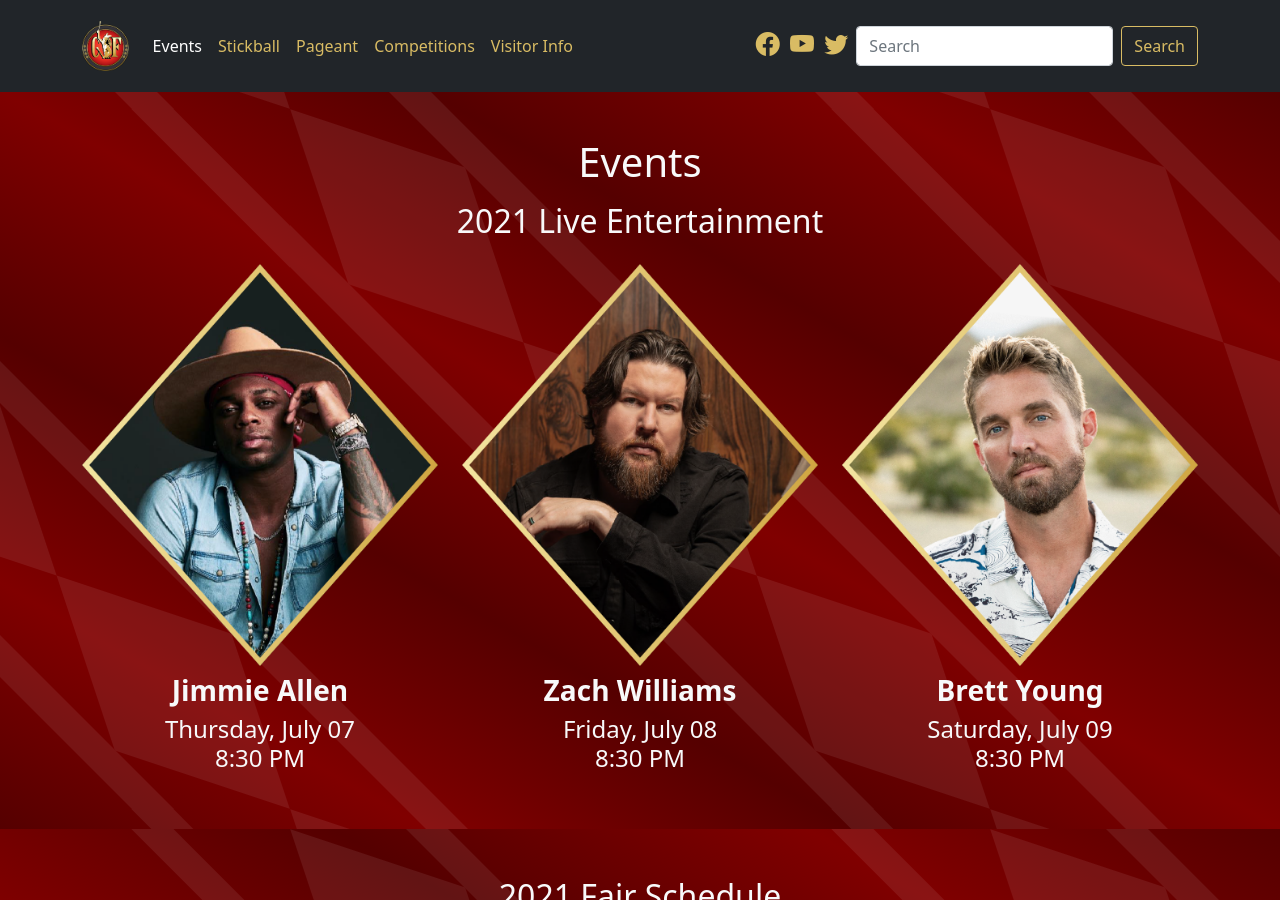
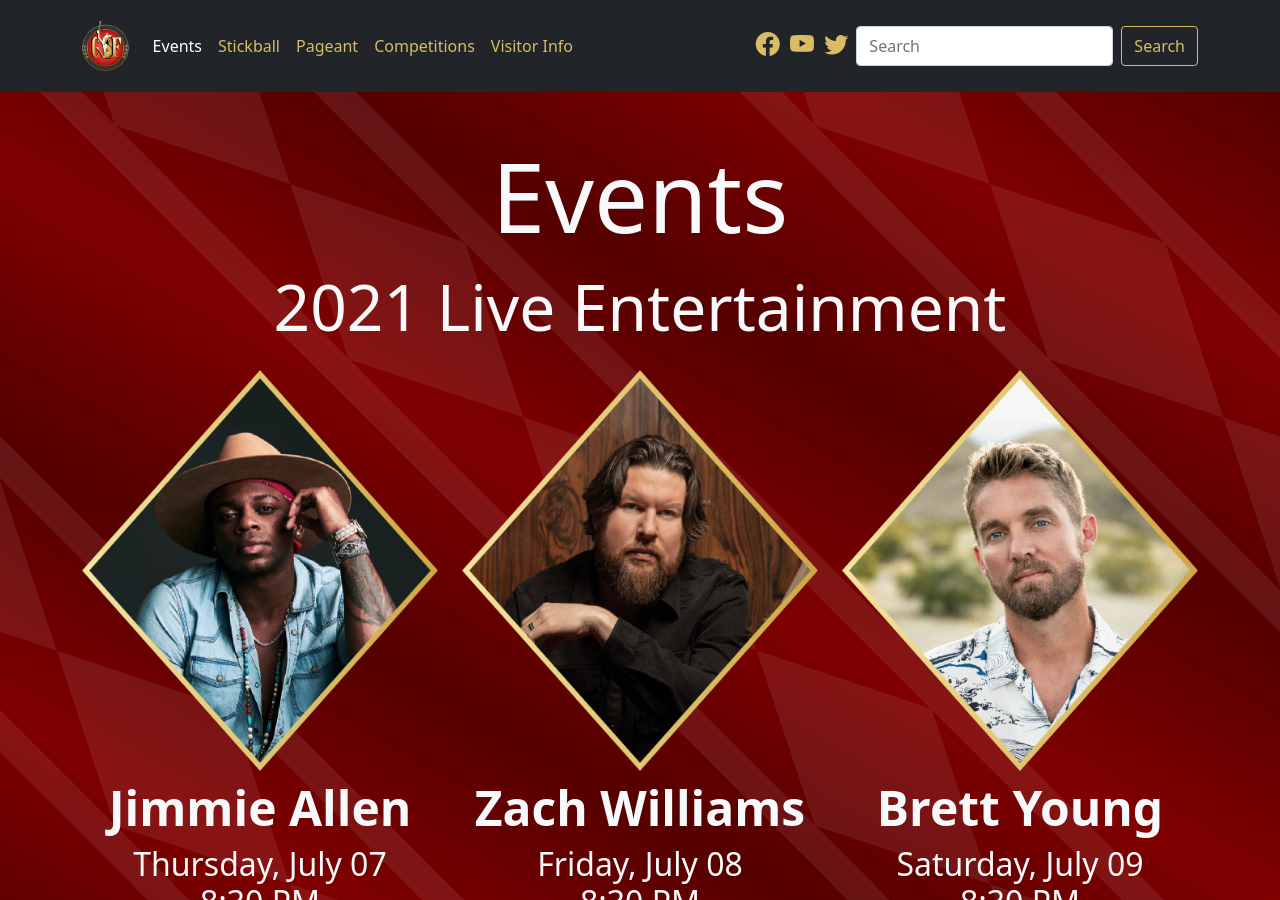
Before and after one commit to smattera/smattera.github.io, a Jekyll site: the page built from events/index.md, in a window 1280 px wide and 900 px high. Built offline with Jekyll 4.4.1, drawn with Linux system fonts in a browser that asks for light colours; nearby versions of some CDN libraries.

Commit message:
Update events.html

```diff
--- a/_includes/events.html
+++ b/_includes/events.html
@@ -1,22 +1,22 @@
 <section class="diamond-bg text-light py-5 text-center">
   <div class="container">
-    <h1>Events</h1>
-    <h2 class="py-2">2021 Live Entertainment</h2>
+    <h1 style="font-size: 6rem;">Events</h1>
+    <h2 class="py-2" style="font-size: 4rem;">2021 Live Entertainment</h2>
     <div class="row">
       <div class="col-md">
         <img src="../assets/img/jimmieallen.png" alt="Jimmie Allen" class="img-fluid py-2">
-        <h3 class="fw-bold">Jimmie Allen</h3>
-        <h4>Thursday, July 07<br/>8:30 PM</h4>
+        <h3 class="fw-bold" style="font-size:3rem;">Jimmie Allen</h3>
+        <h4 style="font-size:2rem;">Thursday, July 07<br/>8:30 PM</h4>
       </div>
       <div class="col-md">
         <img src="../assets/img/zachwilliams.png" alt="Zach Williams" class="img-fluid py-2">
-        <h3 class="fw-bold">Zach Williams</h3>
-        <h4>Friday, July 08<br/>8:30 PM</h4>
+        <h3 class="fw-bold" style="font-size:3rem;">Zach Williams</h3>
+        <h4 style="font-size:2rem;">Friday, July 08<br/>8:30 PM</h4>
       </div>
       <div class="col-md">
         <img src="../assets/img/brettyoung.png" alt="Brett Young" class="img-fluid py-2">
-        <h3 class="fw-bold">Brett Young</h3>
-        <h4>Saturday, July 09<br/>8:30 PM</h4>
+        <h3 class="fw-bold" style="font-size:3rem;">Brett Young</h3>
+        <h4 style="font-size:2rem;">Saturday, July 09<br/>8:30 PM</h4>
       </div>
     </div>
   </div>
```
